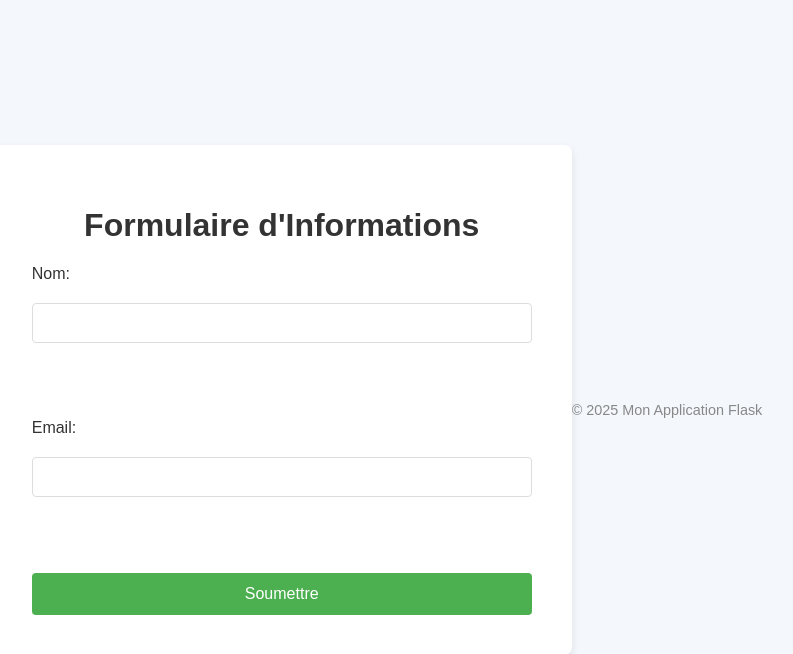
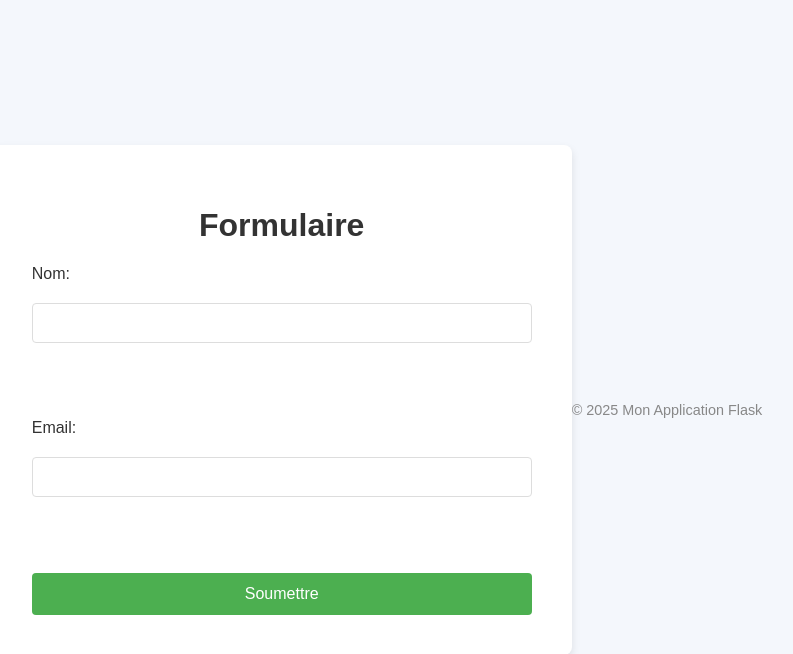
Before and after one commit to inaleoby/form-flask, a Flask app: page / in a window 1280 px wide. Shown: the top 654 px of the page, without its empty margins (263-1056 px from the left). Run offline with Flask 3, Linux system fonts and the light colour scheme.

Commit message:
changement sur le formulaire

```diff
--- a/templates/form.html
+++ b/templates/form.html
@@ -80,7 +80,7 @@
 </head>
 <body>
     <div class="container">
-        <h1>Formulaire d'Informations</h1>
+        <h1>Formulaire</h1>
         <form method="POST">
             <label for="name">Nom:</label>
             <input type="text" id="name" name="name" required><br><br>
```
